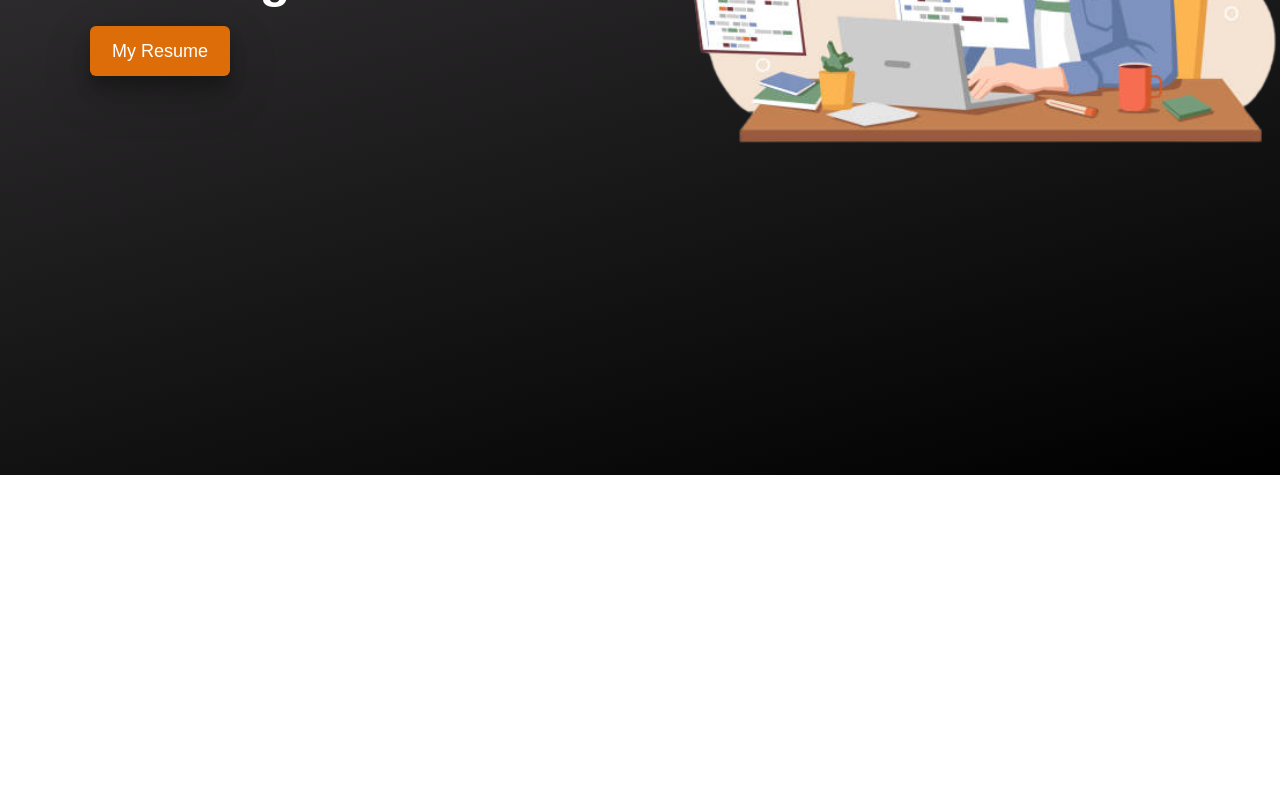
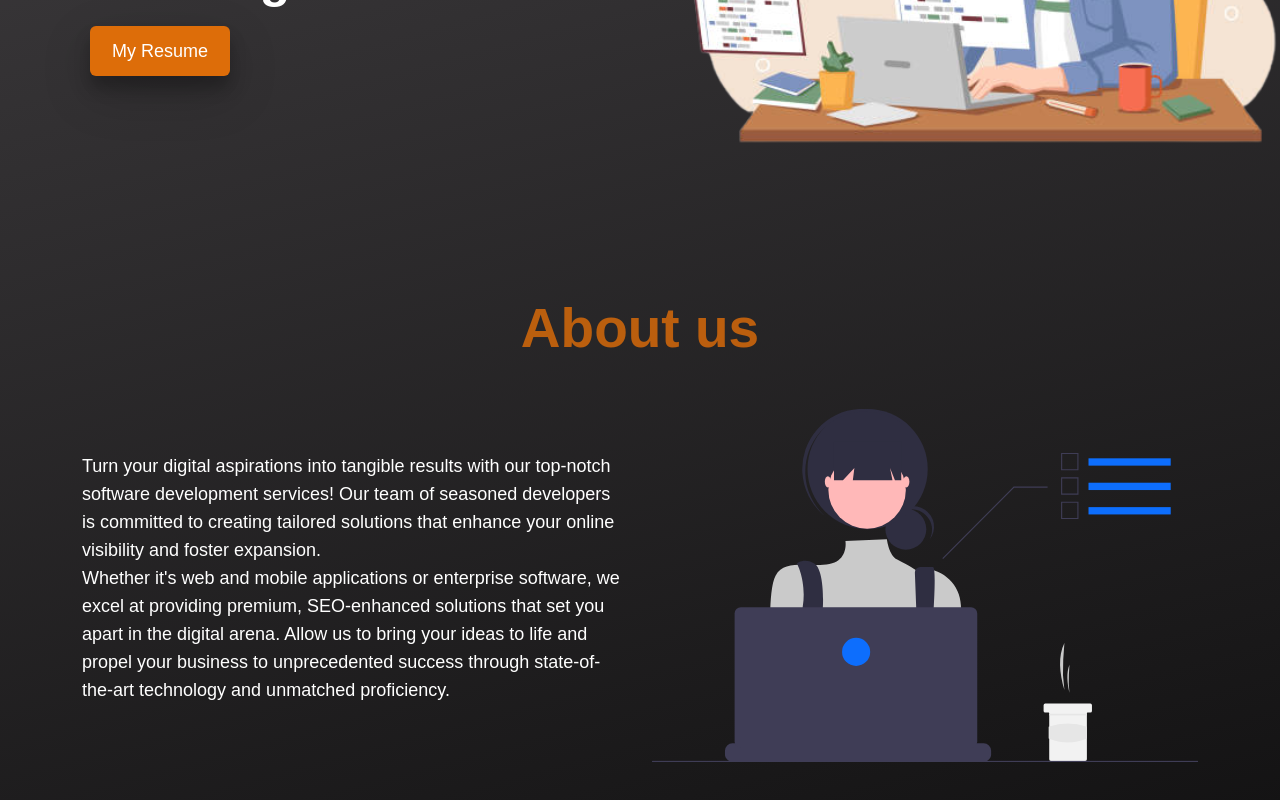
Before and after one commit to MoizShah-227/Modrex_portfolio_web, a React (Create React App) app: page / in a window 1280 px wide. Shown: the part 402-1202 px from the top of the page. Before the commit the page ends 877 px from the top, so only its background shows below. Built offline with nearby package versions, Linux system fonts and the light colour scheme; a web font is replaced by a local one.

Commit message:
aboutpage done

```diff
--- a/src/App.css
+++ b/src/App.css
@@ -11,6 +11,6 @@
 
 .contain-components{
   width: 100%;
-  height: 877px;
+  height: 1877px;
   background-image: linear-gradient(-15deg, black,#282528e0);
 }
--- a/src/App.js
+++ b/src/App.js
@@ -1,12 +1,13 @@
 import './App.css';
 import Navbar from './components/Navbar'
 import Hero from './components/Hero'
-
+import About from './components/Aboutus'
 function App() {
   return (
   <div className='contain-components'>
   <Navbar/>
   <Hero/>
+  <About/>
   </div>
   );
 }
--- /dev/null
+++ b/src/components/Aboutus.css
@@ -0,0 +1,22 @@
+.about-page .container .heading{
+    font-size: 55px;
+    font-family: "Kanit", sans-serif;
+    font-weight: 700;
+    color: #dd6c09d0;
+    display: flex;
+    justify-content: center;
+    align-items: center;
+}
+.about-page .container .row{
+    display: flex;
+    align-items: center;
+}
+.about-page .container .left p{
+    font-size: 18px;
+    font-family: "Kanit", sans-serif;
+    font-weight:300;
+    line-height: 28px;
+}
+.about-page .container .right .gif-img{
+    width: 100%;
+}
--- /dev/null
+++ b/src/components/Aboutus.js
@@ -0,0 +1,23 @@
+import React from 'react'
+import '../components/Aboutus.css'
+import gif from '../img/showcase.svg'
+const Aboutus = () => {
+  return (
+    <div className='about-page mt-5 pt-5' id='about'>
+      <div className='container'>
+        <h1 className='heading '>About us</h1>
+        <div className='row mt-5 '>
+            <div className='left col-lg-6'>
+            <p>Turn your digital aspirations into tangible results with our top-notch software development services! Our team of seasoned developers is committed to creating tailored solutions that enhance your online visibility and foster expansion. <br/>Whether it's web and mobile applications or enterprise software, we excel at providing premium, SEO-enhanced solutions that set you apart in the digital arena. Allow us to bring your ideas to life and propel your business to unprecedented success through state-of-the-art technology and unmatched proficiency.</p>
+            </div>
+            <div className='right col-lg-6'>
+            <img className='gif-img' src={gif} alt='loading...'/>
+
+            </div>
+        </div>
+      </div>
+    </div>
+  )
+}
+
+export default Aboutus
--- a/src/components/Navbar.js
+++ b/src/components/Navbar.js
@@ -22,13 +22,13 @@ const Navbar = () => {
               <a href="" class="nav-link">Home</a>
             </li>
             <li class="nav-item">
-              <a href="" class="nav-link">About us</a>
+              <a href="#about" class="nav-link">About us</a>
             </li>
             <li class="nav-item">
-              <a href="" class="nav-link">Portfolio</a>
+              <a href="#portfolio" class="nav-link">Portfolio</a>
             </li>
             <li class="nav-item">
-              <a href="" class="nav-link">Contact us</a>
+              <a href="#contact" class="nav-link">Contact us</a>
             </li>
           </ul>
         </div>
```
Also changed, not shown: src/img/showcase.svg (added).
